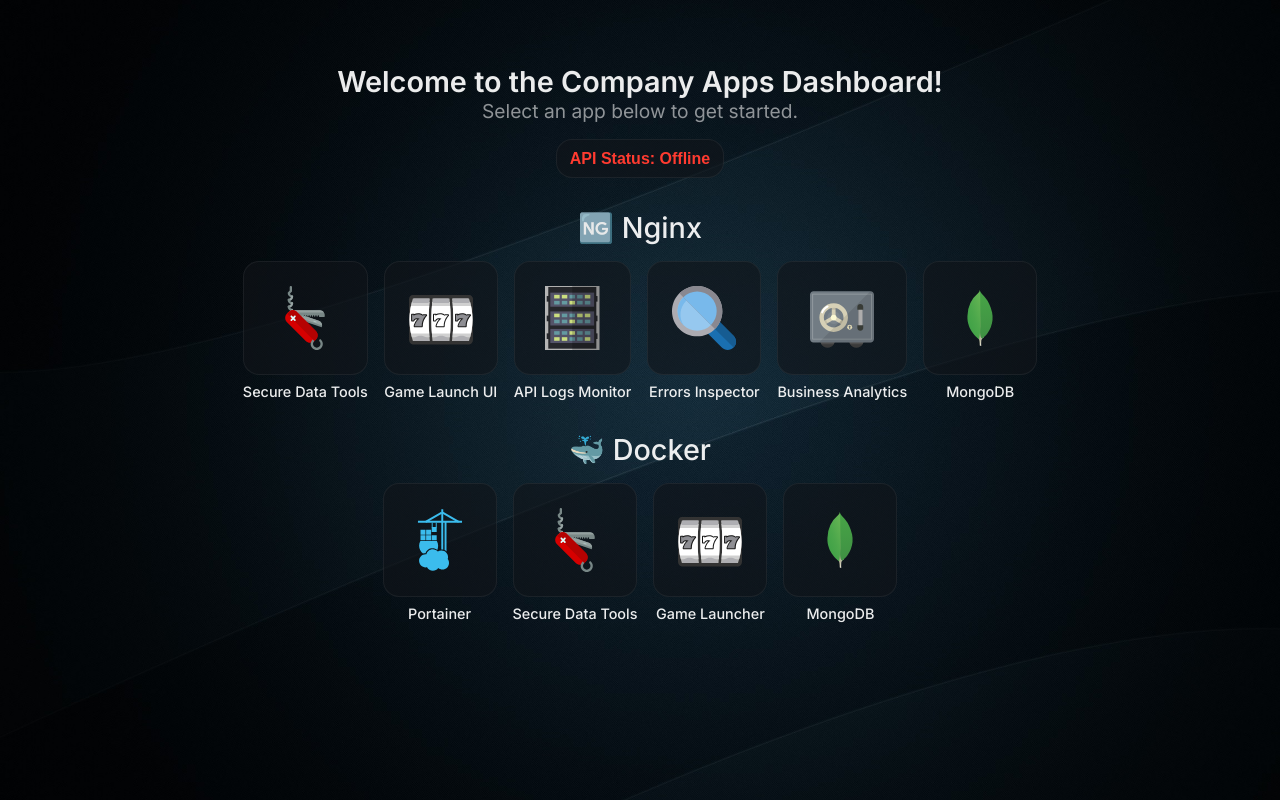
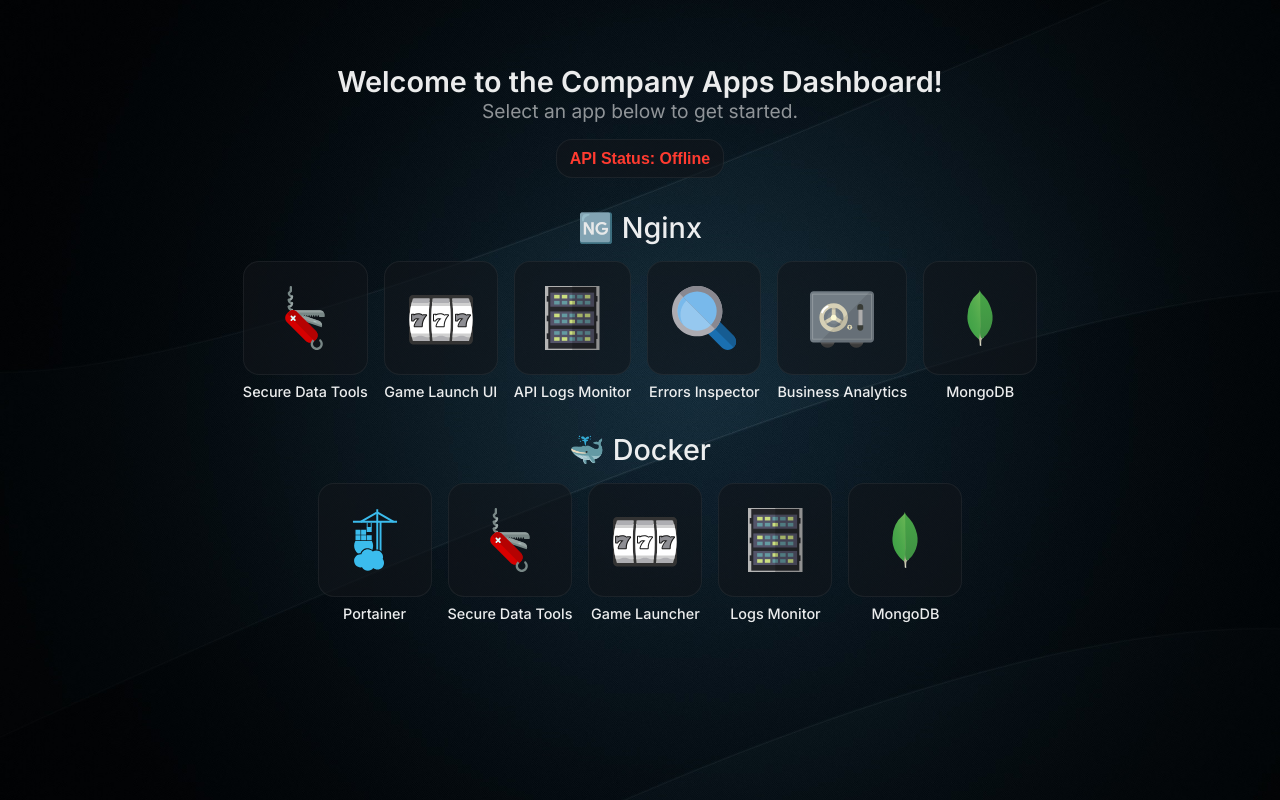
Before and after one commit to dimitarraychev/linux-home-page, a React (Vite) app: page / in a window 1280 px wide. Built offline with nearby package versions, Linux system fonts and the light colour scheme; no server answers.

Commit message:
added logs monitor shortcut

```diff
--- a/src/App.tsx
+++ b/src/App.tsx
@@ -79,6 +79,12 @@
         />
 
         <Application
+          icon={logsLogo}
+          title="Logs Monitor"
+          path="http://45.128.98.99:8085/"
+        />
+
+        <Application
           icon={mongoLogo}
           title="MongoDB"
           path="http://45.128.98.99:8083/"
```
